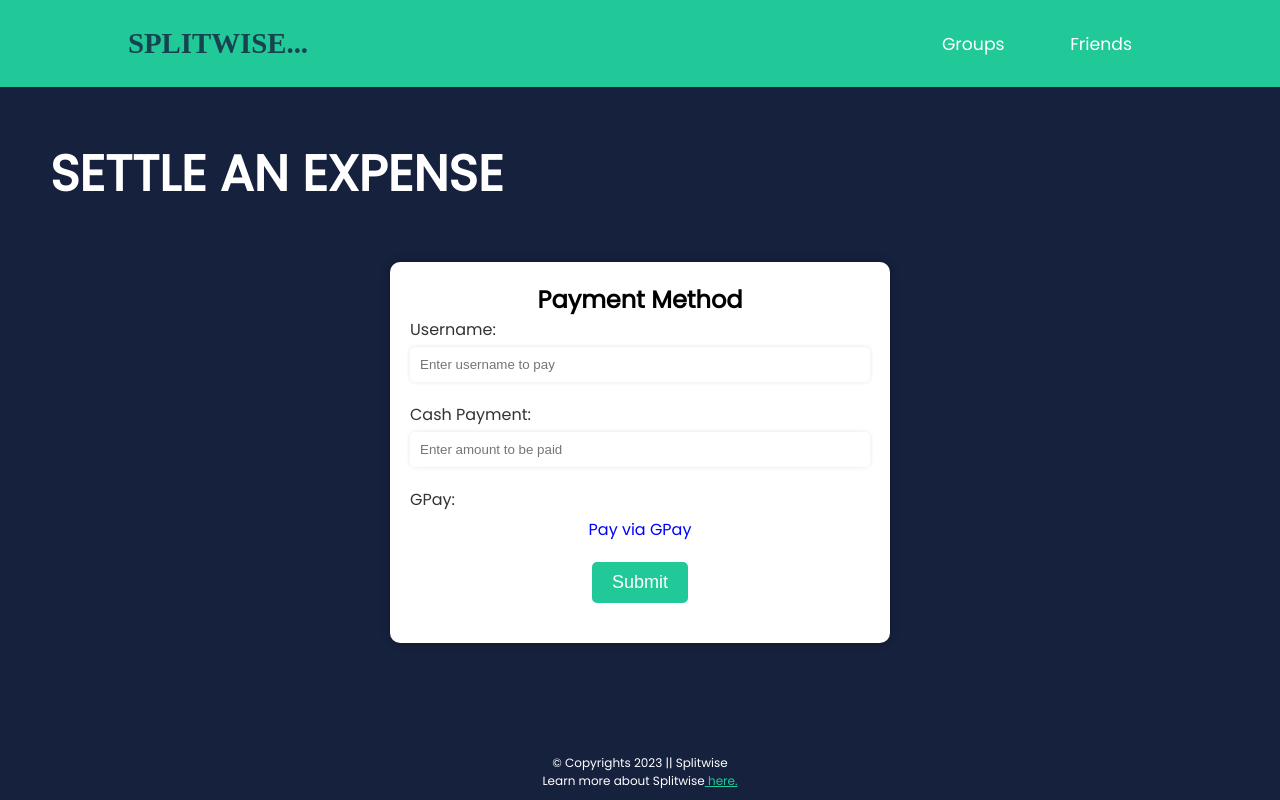
After one commit to jayanth260/ISS_Hackathon_Team21, a Flask app: template templates/Settle.html in a window 1280 px wide. The commit adds this page. Run offline with Flask 3, Linux system fonts and the light colour scheme; the template is opened without the code that fills it, so the values that code supplies are empty; some web fonts are replaced.

Commit message:
few_more

```diff
--- a/app.py
+++ b/app.py
@@ -20,6 +20,43 @@ c.execute(sql1)
 conn.commit()
 
 conn.close()
+
+@app.route('/Groups')
+def Groups():
+    conn=sqlite3.connect('database.db')
+    c=conn.cursor()
+    dic=[]
+    d=c.execute("SELECT Name FROM login_log")
+    for x in d:
+        for s in x:
+            dic.append(s)
+    name=dic[-1]
+    D=[]
+    d=c.execute("SELECT Gname FROM Groups")
+    for i in d:
+        for x in i:
+            D.append(x)
+
+    d=c.execute("SELECT Gname FROM Groups WHERE username=?",(name,))
+    dic1=[]
+    for i in d:
+        for x in i:
+            dic1.append(x)
+    dic2=[]
+    for x in dic1:
+        if x not in dic2:
+            dic2.append(x)
+    print(D)
+    dic3={}
+    for x in dic2:
+        dic3[x]=D.count(x)
+
+
+
+    print(dic1)
+    l=len(dic2)
+    return render_template('Groups.html',dic3=dic3,l=l)
+
 
 @app.route('/Signup', methods=['POST','GET'])
 def Signup():
@@ -137,11 +174,18 @@ def Profile():
     for i in D:
         for x in i:
             dic1.append(x)
-    print(dic1)
+    # print(dic1)
+    prof=[]
+    d=c.execute("SELECT * FROM Profiles WHERE Username=?",(name,))
+    for i in d:
+        prof=i
 
 
 
-    return render_template('profile.html',Owed=Owed,Owes=Owes,dic1=dic1,name=name)
+
+
+
+    return render_template('profile.html',dic1=dic1,prof=prof)
 
 @app.route('/Dashboard')
 def Dashboard():
@@ -329,10 +373,10 @@ def add_group():
 
 @app.route('/addexgr', methods=['POST'])
 def addexgr():
-    if request.method=='POST':
 
-        amttol=request.form['amttol']
-        amtU=request.form['amtU']
+
+        amttol=int(request.form['amttol'])
+        amtU=int(request.form['amtU'])
         group_name = request.form['num-people1']
         num_people = int(request.form['num-people'])
         people = []
@@ -352,22 +396,34 @@ def addexgr():
         people[num_people-1]=name
         # print(group_name,people,amttol,amtU)
         per=0
-        per=(amttol-amtU)/num_people
-        for i in range(0,num_people):
-            frname=people[i]
+        per=(amttol-amtU)/(num_people-1)
+        for i in range(0,num_people-1):
+            fname=people[i]
+            sql= f"UPDATE Groups SET Tbepaid = Tbepaid + ? WHERE Gname=? AND username=?"
+            c.execute(sql,(per,group_name,fname,))
 
-            sql= f"UPDATE Info SET owebyfr = owebyfr + {amttol-amtU} WHERE Username=? AND frname=?"
-            c.execute(sql,(name,frname,))
+            sql= f"UPDATE Info SET owebyU = owebyU + {per} WHERE Username=? AND frname=?"
+            c.execute(sql,(fname,name,))
+            sql= f"UPDATE Info SET owebyfr = owebyfr + {per} WHERE Username=? AND frname=?"
+            c.execute(sql,(name,fname,))
 
-            sql= f"UPDATE Info SET owebyU = owebyU + {amttol-amtU} WHERE Username=? AND frname=?"
-            c.execute(sql,(frname,name,))
+            sql=f"UPDATE profiles SET Owed=Owed+{per} WHERE Username=?"
+            c.execute(sql,(fname,))
+        sql=f"UPDATE profiles SET Owes=Owes+ {amttol-amtU} WHERE Username=?"
+        c.execute(sql,(name,))
+
+        conn.commit()
+        c.close()
+        conn.close()
+
+        return redirect(url_for('Expense'))
 
 
 
 
         # Do something with the retrieved data here
 
-        return redirect(url_for('Expense'))
+
 
 @app.route('/addexfr', methods=['POST'])
 def addexfr():
@@ -405,9 +461,9 @@ def login():
 @app.route('/signup')
 def signup():
     return render_template('Signup.html')
-@app.route('/Groups')
-def Groups():
-    return render_template('Groups.html')
+# @app.route('/Groups')
+# def Groups():
+#     return render_template('Groups.html')
 @app.route('/Expense', methods=['POST','GET'])
 def Expense():
     return render_template('expense.html')
--- /dev/null
+++ b/templates/Settle.html
@@ -0,0 +1,51 @@
+<!DOCTYPE html>
+
+<head>
+    <title>Dashboard</title>
+    <link rel="stylesheet" href="expense.css">
+</head>
+
+<body>
+    <header>
+        <p class="logo">SPLITWISE...</p>
+        <div class="links">
+            <!-- <span><a href='../../activity.html'>Activity</a></span> -->
+            <span><a href="{{url_for('Friends')}}">Friends</a></span>
+            <span><a href="{{url_for('Groups')}}">Groups</a></span>
+        </div>
+    </header>
+    <div class="header">
+        <h1>SETTLE AN EXPENSE</h1>
+    </div>
+    <div class="info2">
+        <form>
+            <h2>Payment Method</h2>
+            <div class="form-group">
+                <label for="username">Username:</label>
+                <input type="text" id="user-name" name="user-name" placeholder="Enter username to pay">
+            </div>
+            <div class="form-group">
+                <label for="cash-payment">Cash Payment:</label>
+                <input type="number" id="cash-payment" name="cash-payment" placeholder="Enter amount to be paid">
+            </div>
+
+            <div class="form-group">
+                <label for="gpay">GPay:</label>
+                <a href="https://www.google.com/pay">
+                    <p style="color:blue; text-align: center;">Pay via GPay</p>
+                </a>
+            </div>
+
+            <div class="form-group">
+                <button type="submit">Submit</button>
+            </div>
+        </form>
+    </div>
+
+
+
+    <footer>
+        <div class="footer-copy">&#169; Copyrights 2023 || Splitwise</div>
+        <div class="footer-about">Learn more about Splitwise<a href='./home.html'> here.</a></div>
+    </footer>
+</body>
```
Also changed, not shown: templates/Groups.html (+11 -11 lines), templates/Signup.html (+6 -3 lines), templates/expense.html (+11 -8 lines), templates/friends.html (+4 -3 lines), templates/profile.html (+10 -5 lines), database.db.
